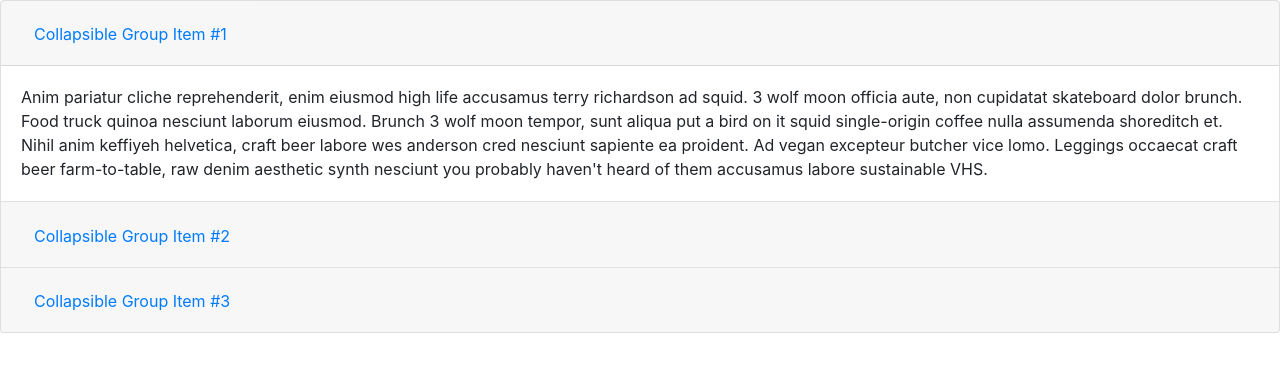
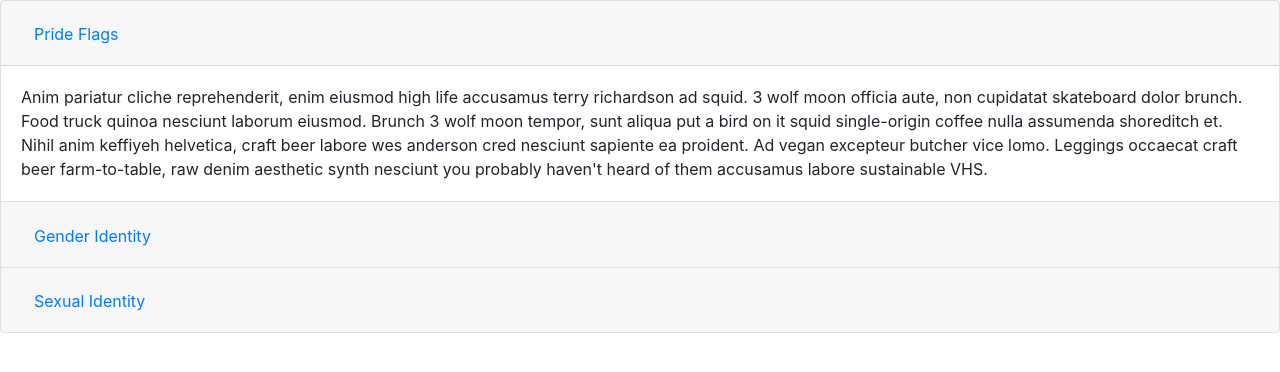
Before and after one commit to CornveliousFarva/Pride-Flag-DB-HTML-CSS-JS, a plain HTML site: page index.html in a window 1280 px wide. Drawn offline with nearby package versions, Linux system fonts and the light colour scheme.

Commit message:
Added the titles to the accordions.

```diff
--- a/index.html
+++ b/index.html
@@ -20,7 +20,7 @@
               <div class="card-header" id="headingOne">
                 <h2 class="mb-0">
                   <button class="btn btn-link" type="button" data-toggle="collapse" data-target="#collapseOne" aria-expanded="true" aria-controls="collapseOne">
-                    Collapsible Group Item #1
+                    Pride Flags
                   </button>
                 </h2>
               </div>
@@ -35,7 +35,7 @@
               <div class="card-header" id="headingTwo">
                 <h2 class="mb-0">
                   <button class="btn btn-link collapsed" type="button" data-toggle="collapse" data-target="#collapseTwo" aria-expanded="false" aria-controls="collapseTwo">
-                    Collapsible Group Item #2
+                    Gender Identity
                   </button>
                 </h2>
               </div>
@@ -49,7 +49,7 @@
               <div class="card-header" id="headingThree">
                 <h2 class="mb-0">
                   <button class="btn btn-link collapsed" type="button" data-toggle="collapse" data-target="#collapseThree" aria-expanded="false" aria-controls="collapseThree">
-                    Collapsible Group Item #3
+                    Sexual Identity
                   </button>
                 </h2>
               </div>
```
